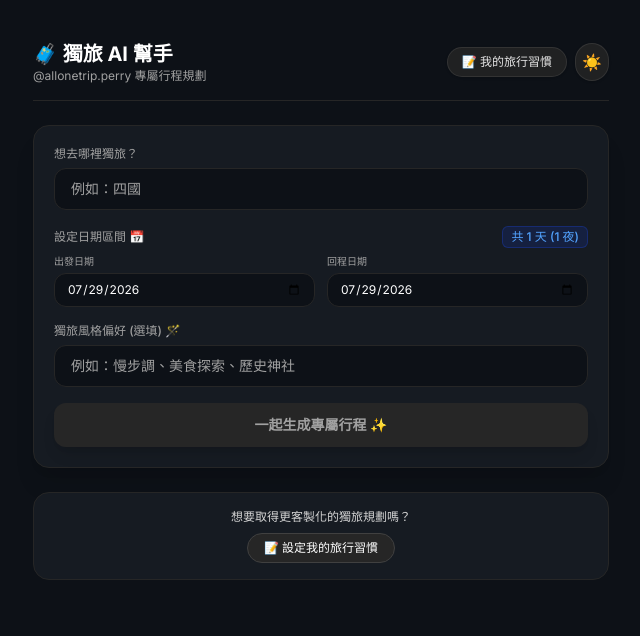
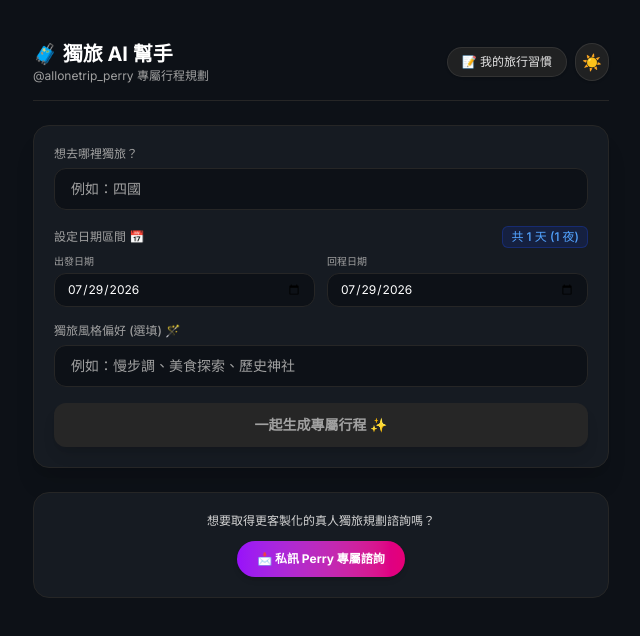
Before and after one commit to PerryChen-creator/allonetrip-ai, a Next.js app: page / in a window 1280 px wide. Shown: the top 636 px of the page, without its empty margins (319-959 px from the left). Built offline with nearby package versions, Linux system fonts and the light colour scheme.

Commit message:
fix: update IG profile link and optimize CTA for IG DM lead generation

```diff
--- a/app/page.tsx
+++ b/app/page.tsx
@@ -3,7 +3,7 @@
 import { useState, useEffect } from 'react';
 
 export default function Home() {
-  // 取得今天日期的 YYYY-MM-DD 格式，用於日期選擇器的 min 限制
+  // 取得今天日期的 YYYY-MM-DD 格式
   const todayStr = new Date().toISOString().split('T')[0];
 
   // 1. 表單與對話狀態
@@ -16,7 +16,7 @@ export default function Home() {
   const [chatHistory, setChatHistory] = useState<any[]>([]);
   const [inputMsg, setInputMsg] = useState('');
 
-  // 2. 個人化旅行習慣 Modal 狀態 (新增 customNotes 欄位)
+  // 2. 個人化旅行習慣 Modal 狀態
   const [isPrefOpen, setIsPrefOpen] = useState(false);
   const [preferences, setPreferences] = useState({
     departureAirport: '',
@@ -166,15 +166,15 @@ export default function Home() {
           <h1 className={`text-xl font-bold flex items-center gap-2 ${isDarkMode ? 'text-white' : 'text-gray-900'}`}>
             🧳 獨旅 AI 幫手
           </h1>
-          {/* 🟢 1. 恢復 IG 連結 */}
+          {/* 🟢 正確的 IG 連結 */}
           <p className={`text-xs ${isDarkMode ? 'text-neutral-400' : 'text-gray-500'}`}>
             <a
-              href="https://www.instagram.com/allonetrip.perry"
+              href="https://www.instagram.com/allonetrip_perry/"
               target="_blank"
               rel="noopener noreferrer"
               className="hover:underline hover:text-blue-400 transition"
             >
-              @allonetrip.perry
+              @allonetrip_perry
             </a> 專屬行程規劃
           </p>
         </div>
@@ -240,7 +240,6 @@ export default function Home() {
                 共 {days} 天 ({days} 夜)
               </span>
             </div>
-            {/* 🟢 2. 設定 min={todayStr} 禁止選過去的日期 */}
             <div className="grid grid-cols-2 gap-3">
               <div>
                 <label className={`block text-[10px] mb-1 ${isDarkMode ? 'text-neutral-400' : 'text-gray-500'}`}>出發日期</label>
@@ -300,18 +299,21 @@ export default function Home() {
           </button>
         </div>
 
-        {/* 提示橫幅 */}
-        <div className={`p-4 rounded-2xl border text-center space-y-2 transition-colors duration-300 ${isDarkMode ? 'bg-[#161B22] border-neutral-800' : 'bg-gray-100 border-gray-200'}`}>
-          <p className={`text-xs font-medium ${isDarkMode ? 'text-neutral-300' : 'text-gray-600'}`}>想要取得更客製化的獨旅規劃嗎？</p>
-          <button
-            type="button"
-            onClick={() => setIsPrefOpen(true)}
-            className={`px-4 py-1.5 text-xs font-medium rounded-full transition border ${
-              isDarkMode ? 'bg-neutral-800 hover:bg-neutral-700 text-white border-neutral-700' : 'bg-white hover:bg-gray-50 text-gray-800 border-gray-300 shadow-sm'
-            }`}
+        {/* 🟢 商業轉化 CTA：引導使用者私訊你的 IG 直播接單 */}
+        <div className={`p-5 rounded-2xl border text-center space-y-3 transition-colors duration-300 ${
+          isDarkMode ? 'bg-[#161B22] border-neutral-800' : 'bg-white border-gray-200 shadow-sm'
+        }`}>
+          <p className={`text-xs font-medium ${isDarkMode ? 'text-neutral-300' : 'text-gray-700'}`}>
+            想要取得更客製化的真人獨旅規劃諮詢嗎？
+          </p>
+          <a
+            href="https://www.instagram.com/allonetrip_perry/"
+            target="_blank"
+            rel="noopener noreferrer"
+            className="inline-flex items-center gap-2 px-5 py-2.5 bg-gradient-to-r from-purple-600 to-pink-600 hover:from-purple-500 hover:to-pink-500 text-white text-xs font-bold rounded-full shadow-md hover:shadow-lg transition active:scale-95"
           >
-            📝 設定我的旅行習慣
-          </button>
+            📩 私訊 Perry 專屬諮詢
+          </a>
         </div>
 
         {/* 對話呈現區域 */}
@@ -383,7 +385,7 @@ export default function Home() {
         )}
       </div>
 
-      {/* 🟢 3. 📝 旅行習慣 Modal (含新補充欄位 + 移除按鈕上方 divider) */}
+      {/* 📝 旅行習慣 Modal */}
       {isPrefOpen && (
         <div className={`fixed inset-0 backdrop-blur-sm flex items-center justify-center p-4 z-50 transition-colors ${isDarkMode ? 'bg-black/80' : 'bg-gray-900/40'}`}>
           <div className={`border rounded-2xl p-6 w-full max-w-md shadow-2xl space-y-4 text-left ${isDarkMode ? 'bg-[#161B22] border-neutral-800' : 'bg-white border-gray-200'}`}>
@@ -434,7 +436,6 @@ export default function Home() {
                 />
               </div>
 
-              {/* 💡 新增的補充備註欄位 */}
               <div>
                 <label className={`block font-medium mb-1 ${isDarkMode ? 'text-neutral-300' : 'text-gray-700'}`}>💡 補充說明 / 其他個人需求</label>
                 <textarea
@@ -449,7 +450,6 @@ export default function Home() {
               </div>
             </div>
 
-            {/* 🟢 移除 border-t 頂部分隔線 */}
             <div className="flex justify-end gap-2 pt-2">
               <button onClick={() => setIsPrefOpen(false)} className={`px-3.5 py-1.5 rounded-lg text-xs font-medium transition ${
                 isDarkMode ? 'bg-neutral-800 hover:bg-neutral-700 text-neutral-300' : 'bg-white hover:bg-gray-50 text-gray-700 border border-gray-300'
```
